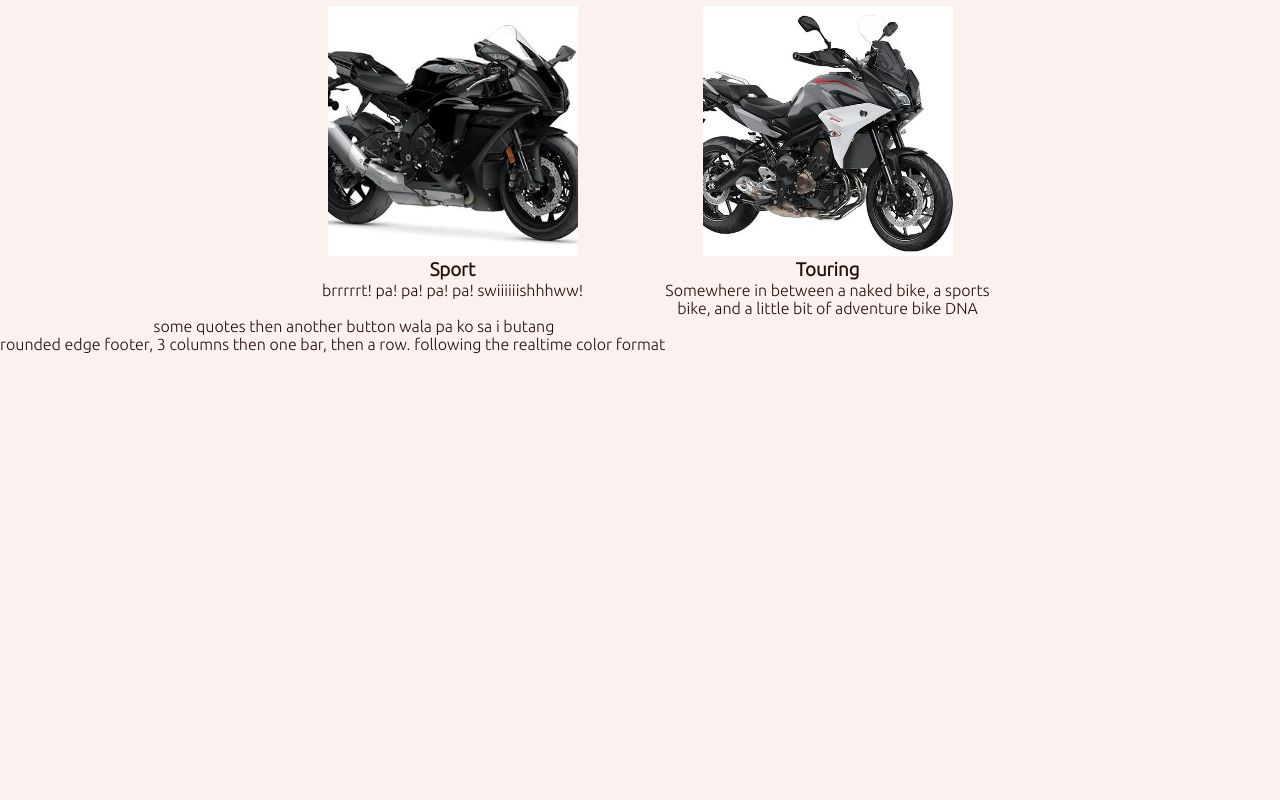
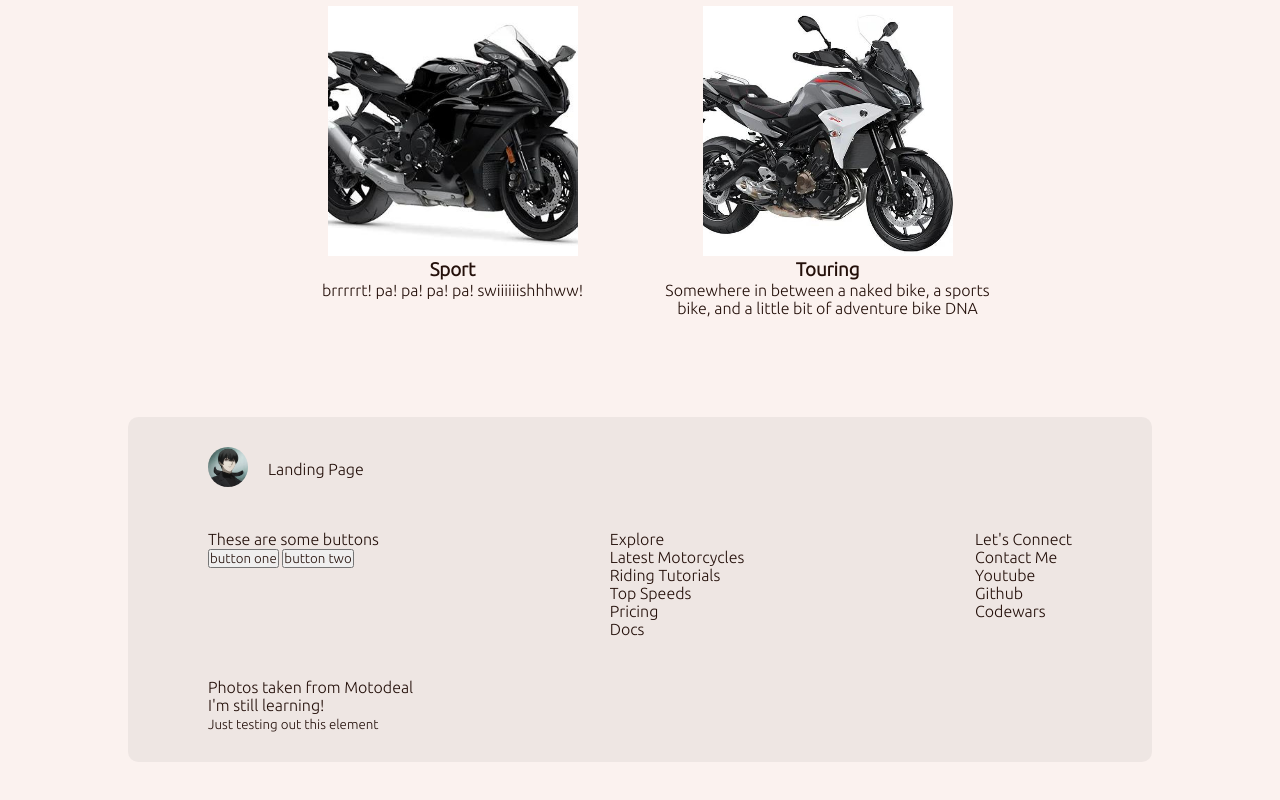
Before and after one commit to blueratdota/odin-landing-page, a plain HTML site: page index.html in a window 1280 px wide. Shown: the part 1543-2343 px from the top of the page. Before the commit the page ends 1896 px from the top, so only its background shows below. Drawn offline with Linux system fonts and the light colour scheme.

Commit message:
added footer

```diff
--- a/index.html
+++ b/index.html
@@ -17,7 +17,7 @@
                 <img src="images/logo.jpg" alt="site-logo">
             </div>
 
-            <div class="links">
+            <div class="links-1">
                 <ul>
                     <li><a href="#">header link 1</a></li>
                     <li><a href="#">header link 2</a></li>
@@ -90,11 +90,60 @@
 
         </div>
 
-        <div class="info-bot">some quotes then another button wala pa ko sa i butang</div>
+    </div>
+
+    <div class="footer">
+        <div class="row top">
+            <div class="logo">
+                <img src="images/logo.jpg" alt="site-logo">
+            </div>
+            <div>
+                <a href="https://blueratdota.github.io/odin-landing-page">Landing Page</a>
+            </div>
+        </div>
+
+        <div class="column">
+            <div class=" one">
+                <p>These are some buttons</p>
+                <button>button one</button>
+                <button>button two</button>
+            </div>
+
+            <div class="two">
+                <div class="link-title">Explore</div>
+                <div class="links-2">
+                    <ul>
+                        <li><a href="#">Latest Motorcycles</a></li>
+                        <li><a href="#">Riding Tutorials</a></li>
+                        <li><a href="#">Top Speeds</a></li>
+                        <li><a href="#">Pricing</a></li>
+                        <li><a href="#">Docs</a></li>
+                    </ul>
+                </div>
+            </div>
+
+            <div class="three">
+                <div class="link-title">Let's Connect</div>
+                <div class="links-2">
+                    <ul>
+                        <li><a href="#">Contact Me</a></li>
+                        <li><a href="#">Youtube</a></li>
+                        <li><a href="#">Github</a></li>
+                        <li><a href="#">Codewars</a></li>
+                    </ul>
+                </div>
+            </div>
+        </div>
+
+        <div class="row bottom">
+            <p>Photos taken from Motodeal</p>
+            <p>I'm still learning!</p>
+            <small>Just testing out this element</small>
+        </div>
 
     </div>
 
-    <div class="footer">rounded edge footer, 3 columns then one bar, then a row. following the realtime color format</div>
+
 
 </body>
 </html>
--- a/styles.css
+++ b/styles.css
@@ -40,7 +40,7 @@ li, a {
     height: 40px;
 }
 
-.links>ul{
+.links-1>ul{
     display: flex;
     gap: 16px;
 }
@@ -101,3 +101,28 @@ li, a {
     flex-grow: 0    ;
     text-align: center;
 }
+
+/* footer area */
+.footer{
+    display: flex;
+    flex-direction: column;
+    background-color: #0000000d;
+    margin: 100px 10%;
+    border-radius: 10px;
+    padding: 30px 80px;
+}
+
+.row.top{
+    display: flex;
+    align-items: center;
+    justify-content: flex-start;
+    gap: 20px;
+}
+
+.column{
+    margin: 40px 0;
+    display: flex;
+    justify-content: space-between;
+}
+
+/* kulang pa design2 sa footer -- technically overall kailangan pa deisgnan */
```
Also changed, not shown: 1 other file.
